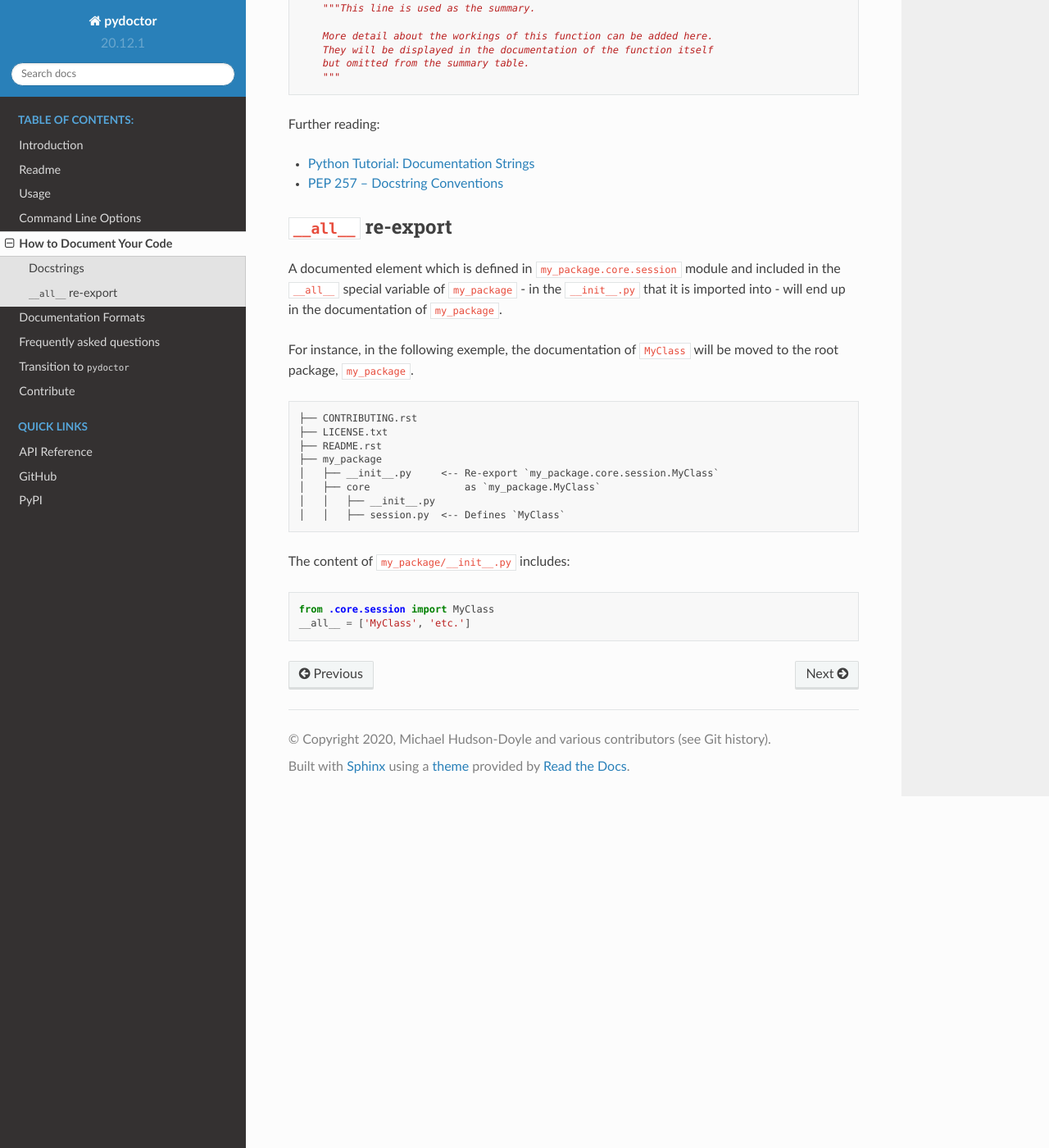
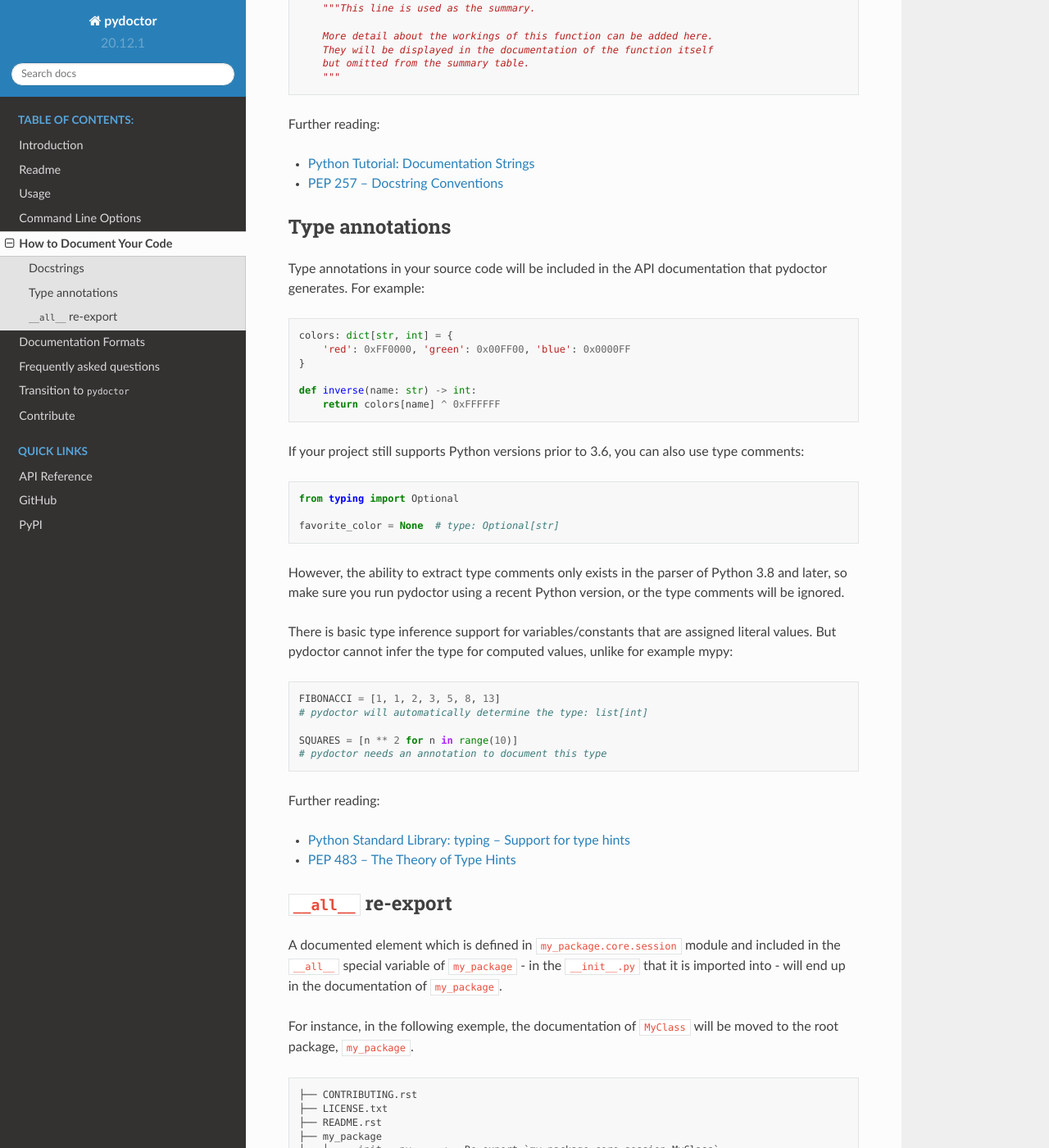
Before and after one commit to twisted/pydoctor, a Sphinx documentation site: the page built from docs/source/codedoc.rst, in a window 1280 px wide and 1400 px high, scrolled down 773 px. Shown: the whole window at 82% size. Built offline with Sphinx 7.4.7 and the Read the Docs theme 2.0.0, drawn with Linux system fonts in a browser that asks for light colours.

Commit message:
Add documentation of type annotation support

```diff
--- a/docs/source/codedoc.rst
+++ b/docs/source/codedoc.rst
@@ -42,6 +42,39 @@ Further reading:
 - `Python Tutorial: Documentation Strings <https://docs.python.org/3/tutorial/controlflow.html#documentation-strings>`_
 - `PEP 257 -- Docstring Conventions <https://www.python.org/dev/peps/pep-0257/>`_
 
+Type annotations
+----------------
+
+Type annotations in your source code will be included in the API documentation that pydoctor generates. For example::
+
+    colors: dict[str, int] = {
+        'red': 0xFF0000, 'green': 0x00FF00, 'blue': 0x0000FF
+    }
+
+    def inverse(name: str) -> int:
+        return colors[name] ^ 0xFFFFFF
+
+If your project still supports Python versions prior to 3.6, you can also use type comments::
+
+    from typing import Optional
+
+    favorite_color = None  # type: Optional[str]
+
+However, the ability to extract type comments only exists in the parser of Python 3.8 and later, so make sure you run pydoctor using a recent Python version, or the type comments will be ignored.
+
+There is basic type inference support for variables/constants that are assigned literal values. But pydoctor cannot infer the type for computed values, unlike for example mypy::
+
+    FIBONACCI = [1, 1, 2, 3, 5, 8, 13]
+    # pydoctor will automatically determine the type: list[int]
+
+    SQUARES = [n ** 2 for n in range(10)]
+    # pydoctor needs an annotation to document this type
+
+Further reading:
+
+- `Python Standard Library: typing -- Support for type hints <https://docs.python.org/3/library/typing.html>`_
+- `PEP 483 -- The Theory of Type Hints <https://www.python.org/dev/peps/pep-0483/>`_
+
 ``__all__`` re-export
 ---------------------
 
```
